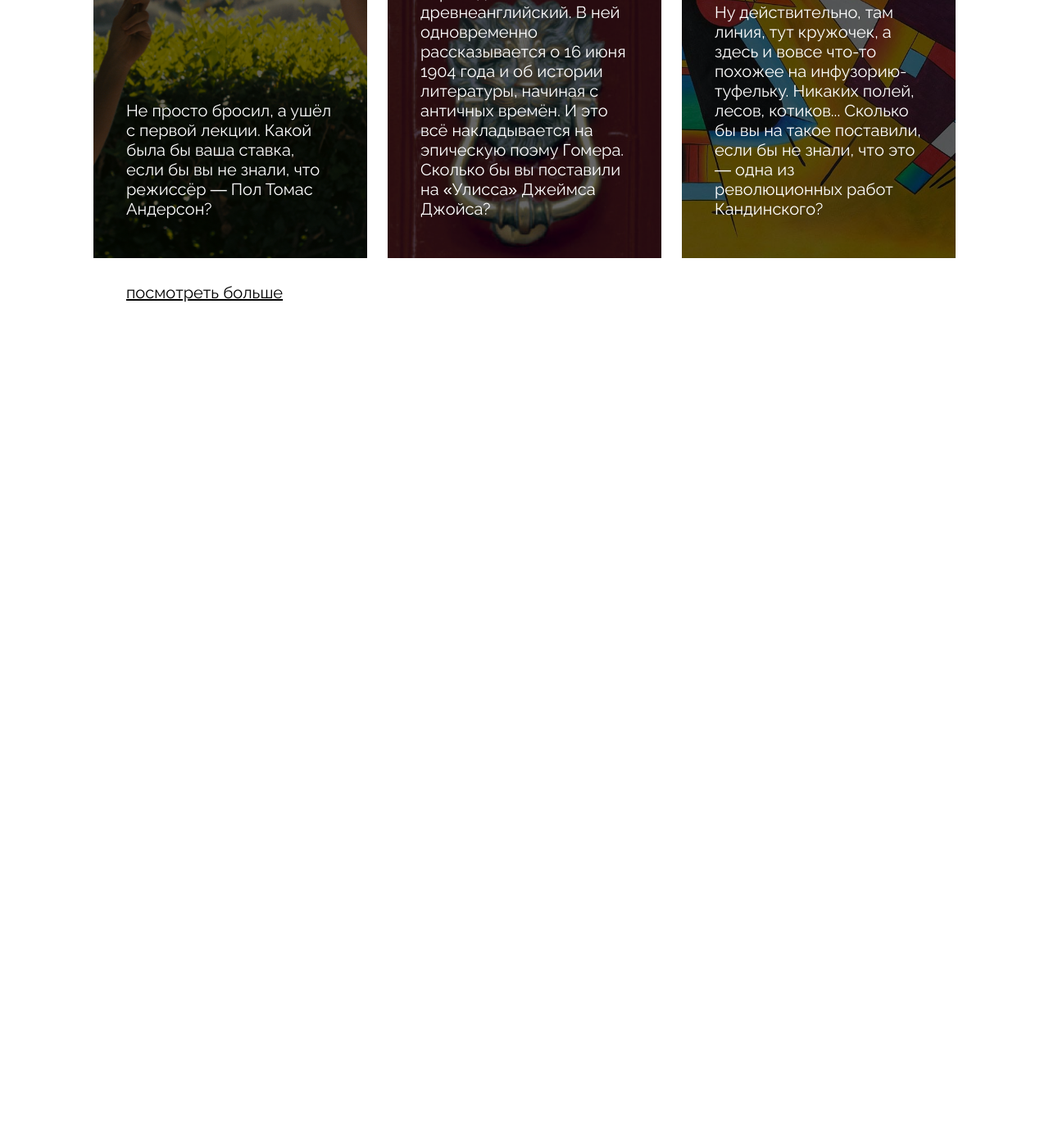
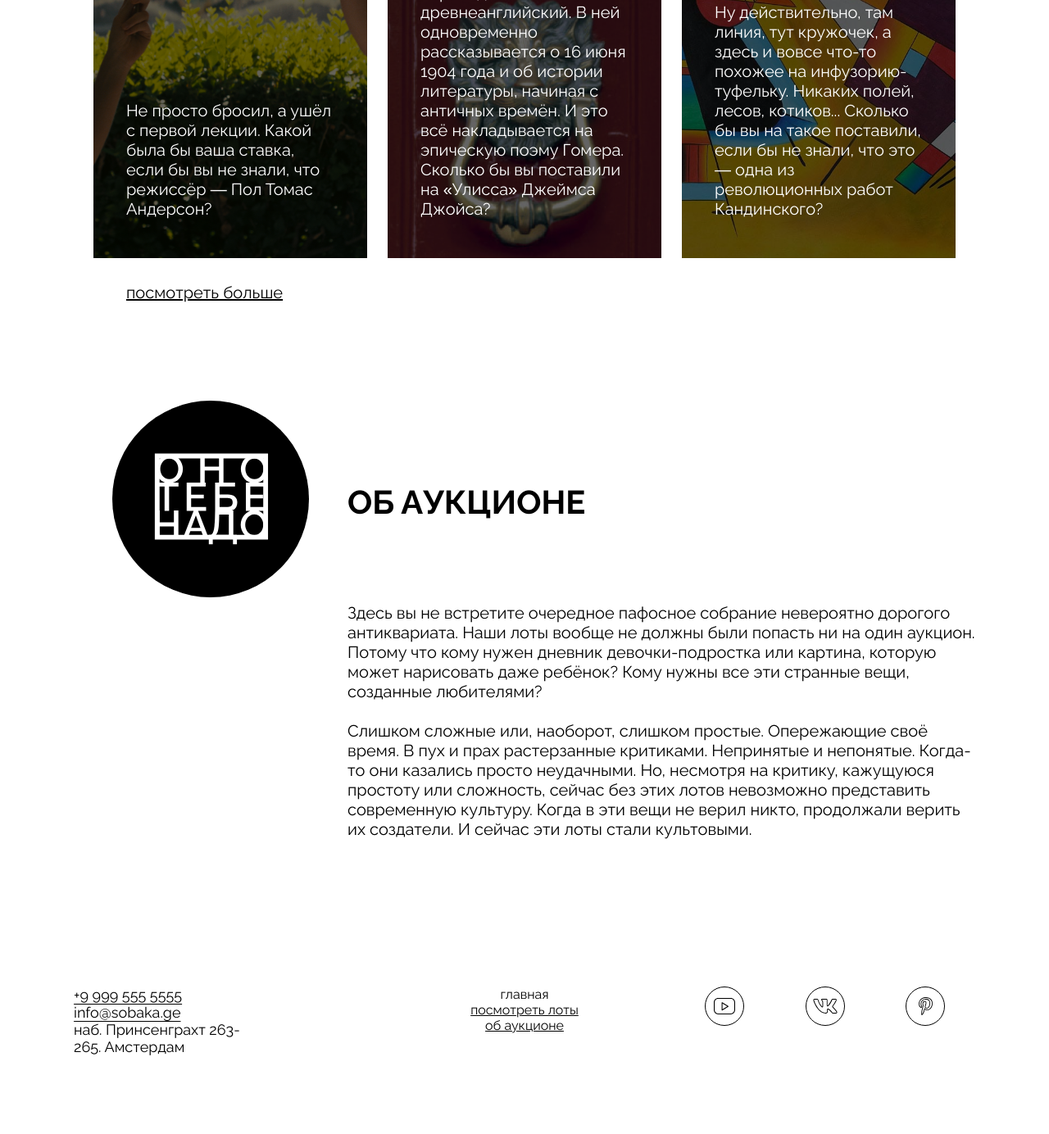
Before and after one commit to dobro-world/ono-tebe-nado-fd, a plain HTML site: page index.html in a window 1280 px wide. Shown: the part 1598-2982 px from the top of the page at 82% size. Before the commit the page ends 2087 px from the top, so only its background shows below. Drawn offline with Linux system fonts and the light colour scheme.

Commit message:
added footer section and styles for this section

```diff
--- a/index.html
+++ b/index.html
@@ -111,11 +111,69 @@
         <a href="" class="lots-look-more-link">посмотреть больше</a>
       </section>
       <section class="about">
-
+        <div class="about-column">
+          <div class="about-logo">
+            <img
+            class="about-logo-image"
+            src="./images/logo-white.svg"
+            alt="Логотип"
+            >
+          </div>
+          <div class="about-content">
+            <h4 class="about-title">Об аукционе</h4>
+            <p class="about-text about-text-first">Здесь вы не встретите очередное пафосное собрание невероятно дорогого антиквариата. Наши лоты вообще не должны были попасть ни на один аукцион. Потому что кому нужен дневник девочки-подростка или картина, которую может нарисовать даже ребёнок? Кому нужны все эти странные вещи, созданные любителями?</p>
+            <p class="about-text">Слишком сложные или, наоборот, слишком простые. Опережающие своё время. В пух и прах растерзанные критиками. Непринятые и непонятые. Когда-то они казались просто неудачными. Но, несмотря
+            на критику, кажущуюся простоту или сложность, сейчас без этих лотов невозможно представить современную культуру. Когда в эти вещи не верил никто, продолжали верить их создатели. И сейчас эти лоты стали культовыми. </p>
+          </div>
+        </div>
       </section>
     </main>
-    <footer>
-
+    <footer class="footer">
+      <address class="footer-address">
+        <a class="footer-address-text text-underline" href="tel:+99995555555">+9 999 555 5555</a>
+        <a class="footer-address-text text-underline" href="mailto:info@sobaka.ge">info@sobaka.ge</a>
+        <p class="footer-address-text">наб. Принсенграхт 263-</p>
+        <p class="footer-address-text">265. Амстердам</p>
+      </address>
+      <nav class="footer__menu">
+        <ul class="footer-menu-list">
+          <li class="footer-menu-list-item">
+            <a href="" class="footer-menu-link footer-menu-link_active"">главная</a>
+          </li>
+          <li class="footer-menu-list-item">
+            <a href="" class="footer-menu-link"">посмотреть лоты</a>
+          </li>
+          <li class="footer-menu-list-item">
+            <a href="" class="footer-menu-link"">об аукционе</a>
+          </li>
+        </ul>
+      </nav>
+      <ul class="footer-social-list">
+        <li class="footer-menu-list-item">
+          <a href="" class=footer-social-link>
+            <img
+          class="footer-social-icon"
+          src="./images/yt.svg"
+          alt="">
+          </a>
+        </li>
+        <li class="footer-menu-list-item">
+          <a href="" class=footer-social-link>
+            <img
+          class="footer-social-icon"
+          src="./images/vk.svg"
+          alt="">
+          </a>
+        </li>
+        <li class="footer-menu-list-item">
+          <a href="" class=footer-social-link>
+            <img
+          class="footer-social-icon"
+          src="./images/pinterest.svg"
+          alt="">
+          </a>
+        </li>
+      </ul>
     </footer>
   </body>
 </html>
--- a/styles/style.css
+++ b/styles/style.css
@@ -188,3 +188,83 @@
 	font-size: 20px;
 	color: #000;
 }
+
+.about-column {
+	display: grid;
+	grid-template-columns: 334px auto;
+	align-items: start;
+	width: 100%;
+	margin-bottom: 180px;
+}
+
+.about-logo {
+	display: flex;
+	justify-content: center;
+	align-items: center;
+	margin: 0 auto;
+	width: 240px;
+	height: 240px;
+	background-color: #000;
+	border-radius: 50%;
+}
+
+.about-logo-image {
+	width: 60%;
+	height: 60%;
+}
+
+.about-content {
+	display: flex;
+	flex-direction: column;
+	margin-top: 100px;
+}
+
+.about-title {
+	font-size: 40px;
+	text-transform: uppercase;
+	margin-bottom: 100px;
+}
+
+.about-text {
+	font-size: 20px;
+}
+
+.about-text-first {
+	margin-bottom: 24px;
+}
+
+.footer {
+	display: grid;
+	grid-template-columns: 1fr 1fr 1fr;
+	height: 180px;
+}
+
+.footer-address {
+	display: flex;
+	flex-direction: column;
+	max-width: 240px;
+	font-size: 18px;
+	font-style: normal;
+}
+
+.footer-menu-list {
+	display: flex;
+	flex-direction: column;
+	align-items: center;
+	list-style: none;
+}
+
+.footer-menu-link_active {
+	text-decoration: none;
+}
+
+.footer-social-list {
+	display: flex;
+	justify-content: space-around;
+	list-style: none;
+}
+
+.footer-social-icon {
+	width: 48px;
+	height: 48px;
+}
```
